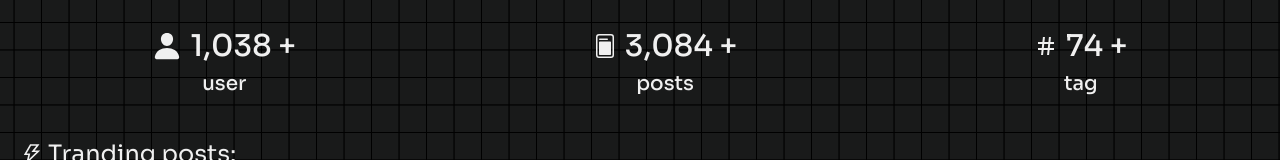
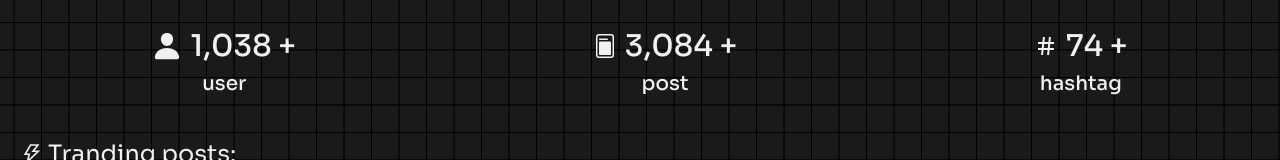
Before and after one commit to Dev-with-Osm/TechVerse, a React (Vite) app in the folder client/: page / in a window 1280 px wide. Shown: the part 596-756 px from the top of the page. Built offline with nearby package versions, Linux system fonts and the light colour scheme; no server answers.

Commit message:
last changes

```diff
--- a/client/src/pages/HomePage/components/Statistics/index.jsx
+++ b/client/src/pages/HomePage/components/Statistics/index.jsx
@@ -29,7 +29,7 @@ export default function Statistics() {
             </h1>
           </div>
 
-          <p className="text-xl font-medium">posts</p>
+          <p className="text-xl font-medium">post</p>
         </div>
       </div>
       <div className="flex flex-col">
@@ -41,7 +41,7 @@ export default function Statistics() {
             </h1>
           </div>
 
-          <p className="text-xl font-medium">tag</p>
+          <p className="text-xl font-medium">hashtag</p>
         </div>
       </div>
     </div>
--- a/client/src/pages/UserPosts/index.jsx
+++ b/client/src/pages/UserPosts/index.jsx
@@ -70,7 +70,7 @@ export default function UserPosts() {
   };
 
   return (
-    <div className="flex flex-col h-full py-4 ">
+    <div className="flex flex-col h-full py-4 md:h-screen ">
       <h1 className="text-center text-2xl ">My posts</h1>
       {loading ? (
         <div className="h-screen flex items-center justify-center -mt-20">
```
